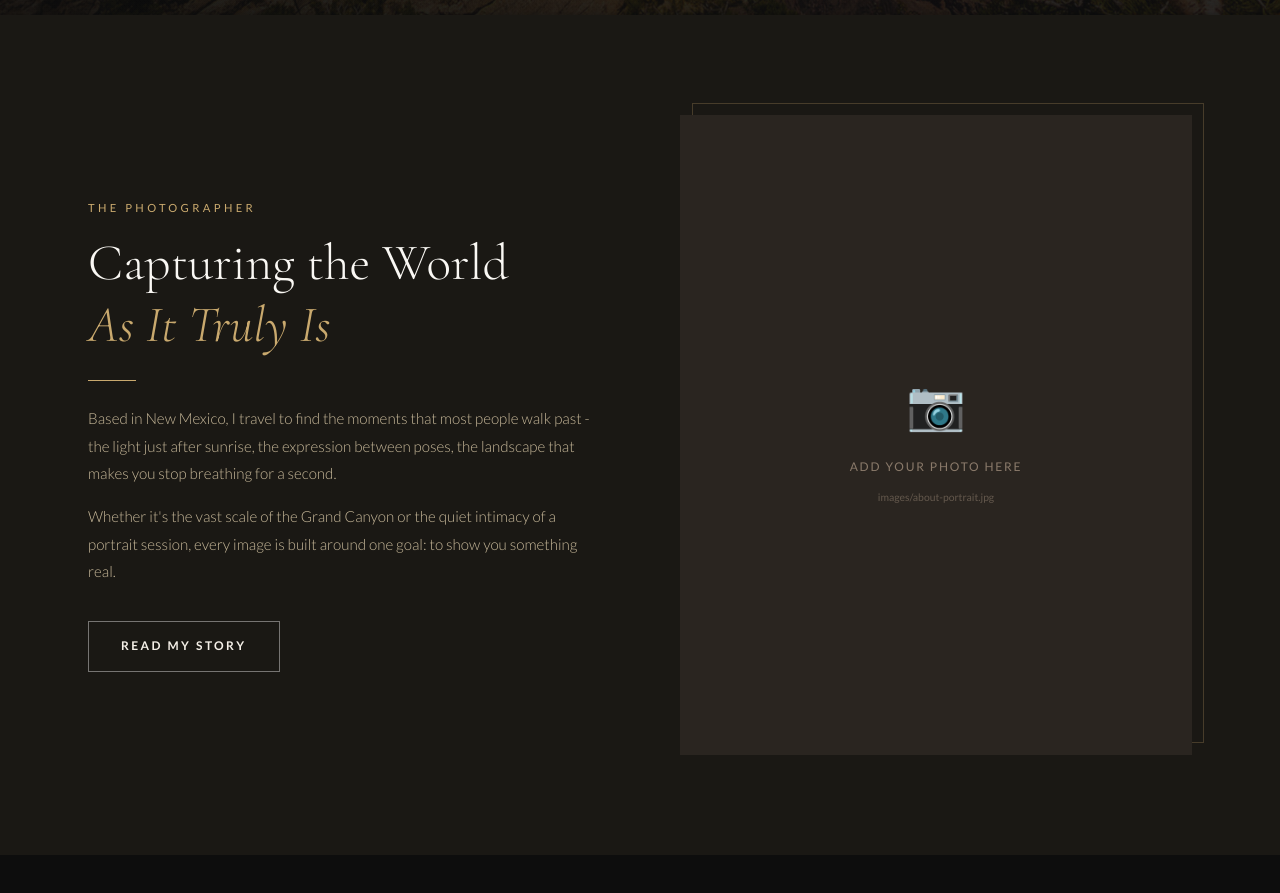
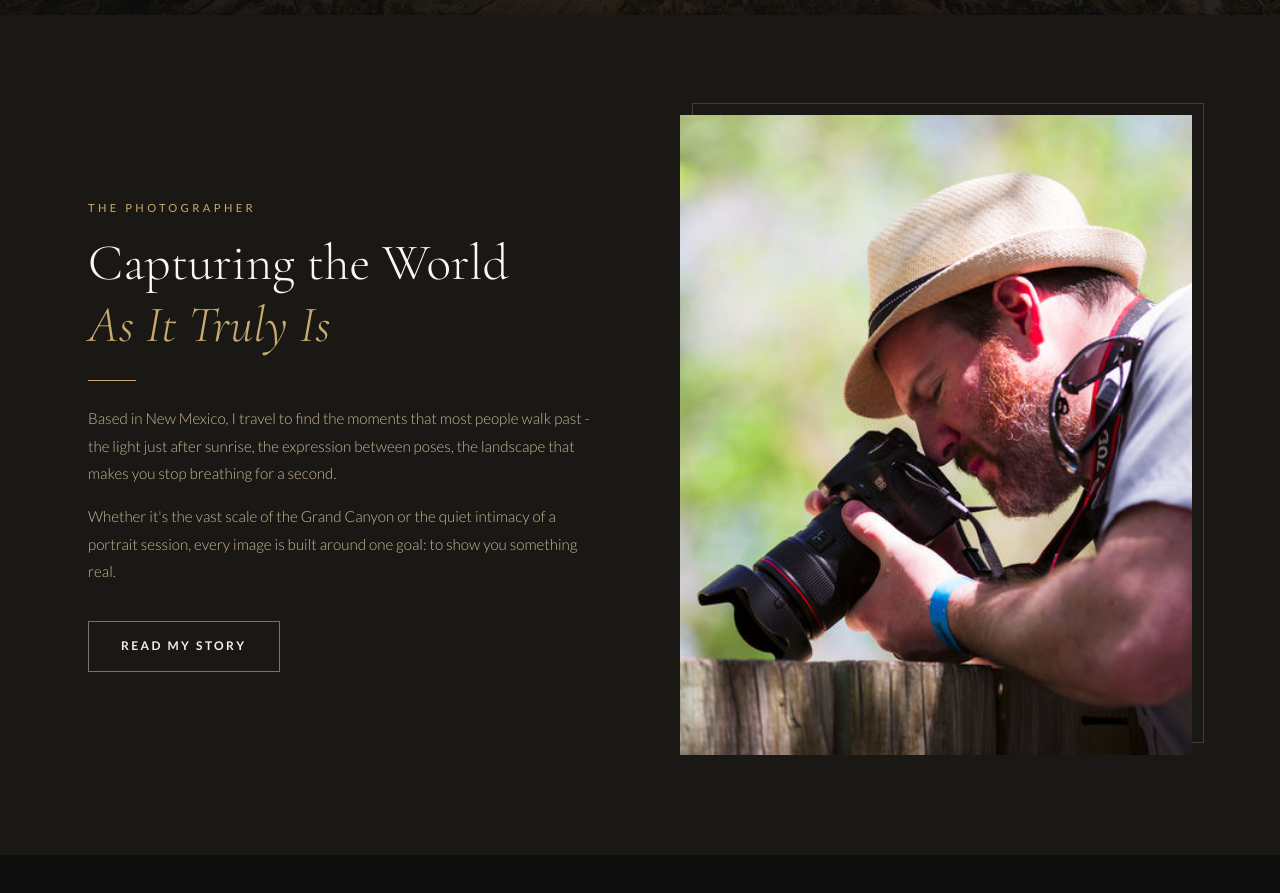
Before and after one commit to bdphotonm/bdphotonm, a plain HTML site: page index.html in a window 1280 px wide. Shown: the part 785-1678 px from the top of the page. Drawn offline with nearby package versions, Linux system fonts and the light colour scheme.

Commit message:
about portrait html updates

```diff
--- a/index.html
+++ b/index.html
@@ -106,16 +106,9 @@
                </div>
 
                <div class="fade-up" style="position:relative;">
-                  <div style="aspect-ratio:4/5; background-color:var(--dark-mid);
-                              overflow:hidden; display:flex; align-items:center;
-                              justify-content:center; flex-direction:column;
-                              gap:12px; color:var(--text-light);">
-                     <span style="font-size:3rem;">📷</span>
-                     <span style="font-size:0.75rem; letter-spacing:0.15em; text-transform:uppercase;">
-                        Add your photo here
-                     </span>
-                     <span style="font-size:0.65rem; opacity:0.6;">images/about-portrait.jpg</span>
-                  </div>
+                  <img src="images/about-portrait.jpg"
+                     alt="Brad DeTommaso — B.D. Photography"
+                     style="width:100%; aspect-ratio:4/5; object-fit:cover;">
                   <div style="position:absolute; top:-12px; right:-12px; bottom:12px; left:12px;
                               border:1px solid var(--border); z-index:-1; pointer-events:none;"></div>
                </div>
```
Also changed, not shown: about.html (+2 -2 lines).
